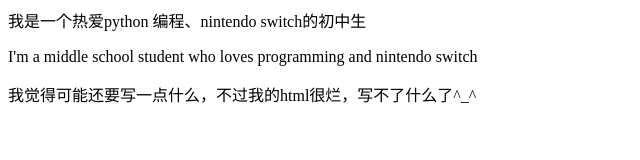
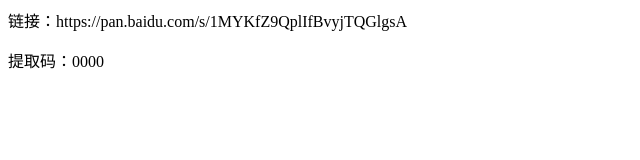
Before and after one commit to TimGeeng/72tim, a plain HTML site: page index.html in a window 1280 px wide. Shown: the whole page, without its empty margins (0-640 px from the left). Drawn offline with Linux system fonts and the light colour scheme.

Commit message:
Update index.html
更改个人主页

```diff
--- a/index.html
+++ b/index.html
@@ -1,3 +1,2 @@
-<p>我是一个热爱python 编程、nintendo switch的初中生</p>
-<p>I'm a middle school student who loves programming and nintendo switch</p>
-<p>我觉得可能还要写一点什么，不过我的html很烂，写不了什么了^_^</p>
+<p>链接：https://pan.baidu.com/s/1MYKfZ9QplIfBvyjTQGlgsA</p>
+<p>提取码：0000</p>
```
